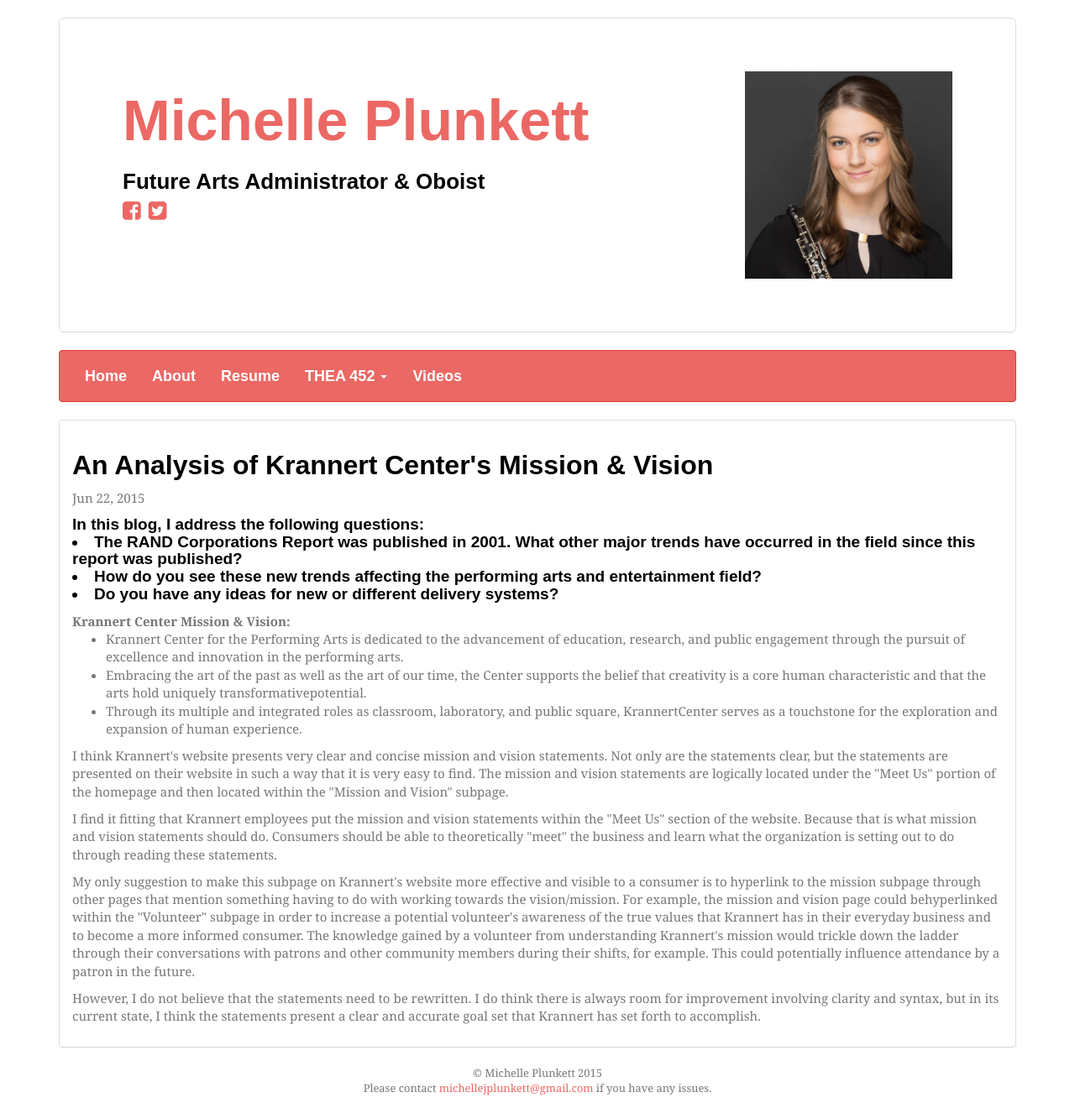
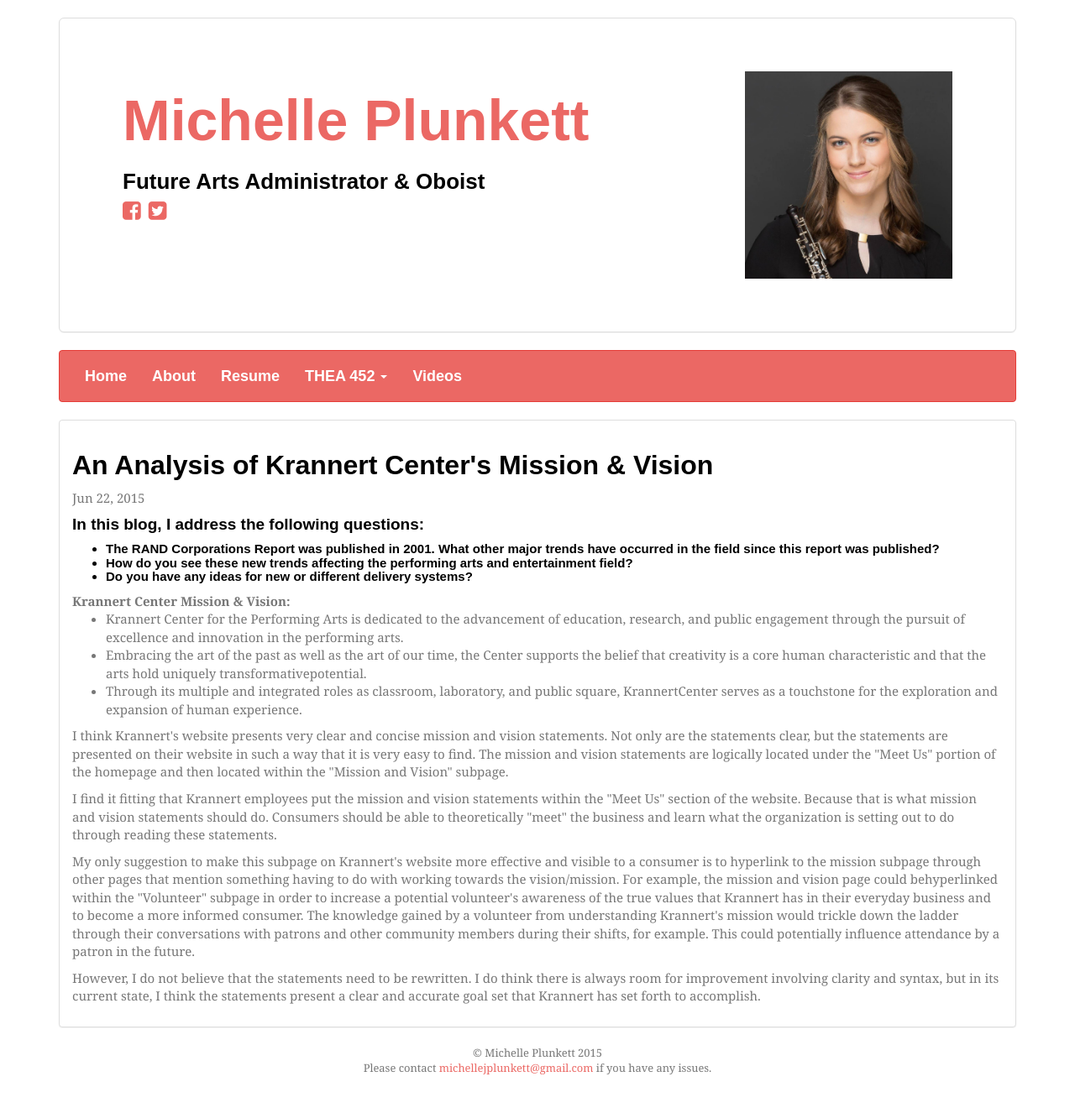
Before and after one commit to michelleplunkett/michelleplunkett.github.io, a Jekyll site: the page built from blogs/_posts/2015-06-22-blog1.html, in a window 1280 px wide. Shown: the whole page at 84% size. Built offline with Jekyll 4.4.1, drawn with Linux system fonts in a browser that asks for light colours; nearby versions of some CDN libraries; some web fonts are replaced; Markdown is read by kramdown in place of the engine named in the settings; after the commit the page ends 1302 px from its top, so only the background shows below that.

Commit message:
Update 2015-06-22-blog1.html

```diff
--- a/blogs/_posts/2015-06-22-blog1.html
+++ b/blogs/_posts/2015-06-22-blog1.html
@@ -4,10 +4,13 @@
 date:   2015-06-22
 ---
 							<p></p><p></p>
-							<h4>In this blog, I address the following questions:
+							<h4>In this blog, I address the following questions:</h4>
+								<h5><ul>
 								<li>The RAND Corporations Report was published in 2001. What other major trends have occurred in the field since this report was published?</li>
 								<li>How do you see these new trends affecting the performing arts and entertainment field?</li>
-								<li>Do you have any ideas for new or different delivery systems?</li></h4>
+								<li>Do you have any ideas for new or different delivery systems?</li>
+								</ul></h5>
+
 							<p></p><p></p>
 
 							<b>Krannert Center Mission & Vision:</b>
```
